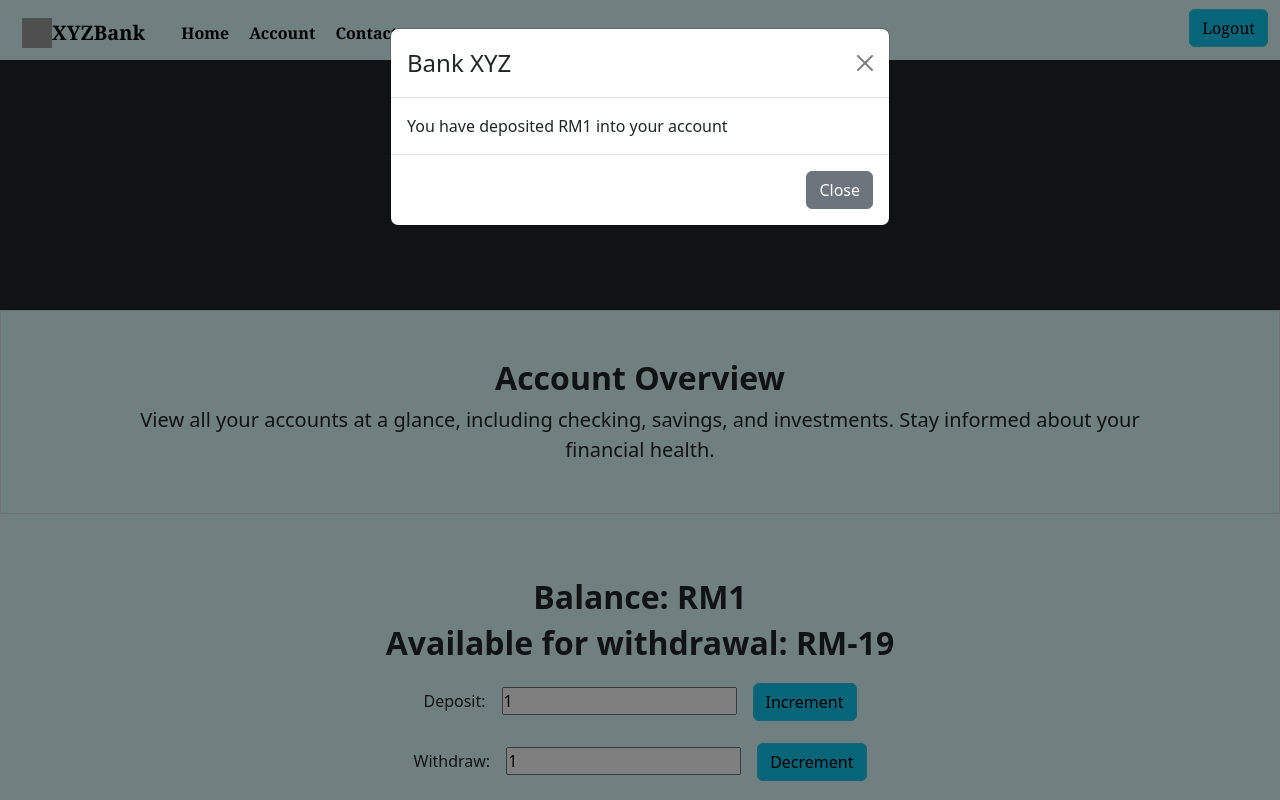
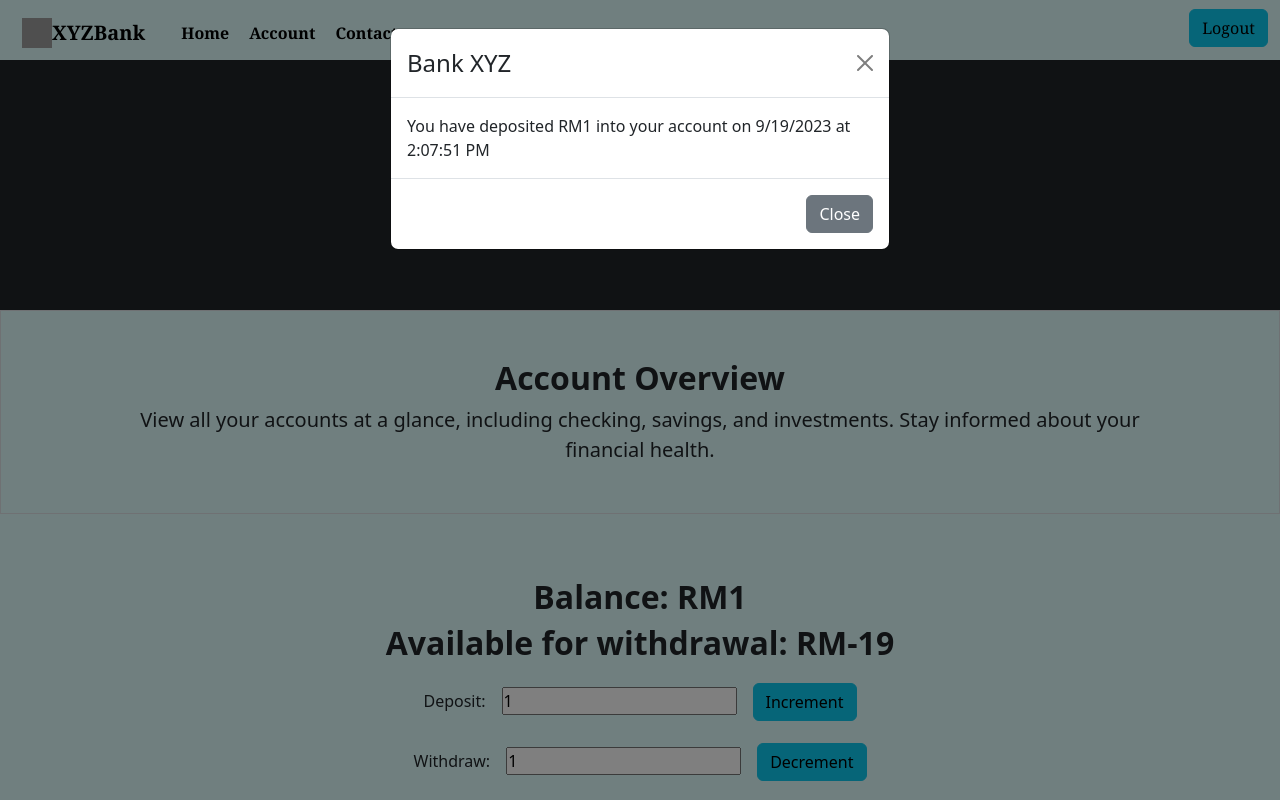
Before and after one commit to JoeG67/Banking-System, a React (Create React App) app: page /account in a window 1280 px wide. Both pictures are taken after a click on the button "Increment". Shown: the top 800 px of the page. Built offline with nearby package versions, Linux system fonts and the light colour scheme; grey boxes are pictures that could not be loaded.

Commit message:
Updated modals to show current date and time

```diff
--- a/src/Account.jsx
+++ b/src/Account.jsx
@@ -13,6 +13,11 @@ import "./App.scss";
 function Account() {
   const { user } = useUser(); // Assuming you have the user's email after login
   //The hooks below are initialized and created to help control the values of specific variables within the account page
+
+  //Both hooks below are set to get the current date and time to be displayed in the popup modals
+  const currDate = new Date().toLocaleDateString();
+  const currTime = new Date().toLocaleTimeString();
+
 
   // Three hooks below are related to the user's account balance and how the balance is manipulated
   const [balance, setBalance] = useState(user ? parseInt(user.balance) : 0);
@@ -115,7 +120,7 @@ const transfer = () => {
           <Modal.Title>Bank XYZ</Modal.Title>
         </Modal.Header>
            {/*Value being used to change the balance value is displayed below, onClick tag linking to the closing function*/}
-        <Modal.Body>You have deposited RM{incrementBy} into your account</Modal.Body>
+        <Modal.Body>You have deposited RM{incrementBy} into your account on {currDate} at {currTime}</Modal.Body>
         <Modal.Footer>
           {/*onClick linking to the closing function when the button is clicked*/}
           <Button variant="secondary" onClick={handleCloseInc}>
@@ -136,7 +141,7 @@ const transfer = () => {
           <Modal.Title>Bank XYZ</Modal.Title>
         </Modal.Header>
          {/*Value being used to change the balance value is displayed below, onClick tag linking to the closing function*/}
-        <Modal.Body>You have withdrawn RM{decrementBy} from your account</Modal.Body>
+        <Modal.Body>You have withdrawn RM{decrementBy} from your account on {currDate} at {currTime}</Modal.Body>
         <Modal.Footer>
            {/*onClick linking to the closing function when the button is clicked*/}
           <Button variant="secondary" onClick={handleCloseDec}>
@@ -173,7 +178,7 @@ const transfer = () => {
           <Modal.Title>Bank XYZ</Modal.Title>
         </Modal.Header>
           {/*Value being used to change the balance value is displayed below, onClick tag linking to the closing function*/}
-        <Modal.Body>You have transferred RM{decrementBy} from your account to {message}.</Modal.Body>
+        <Modal.Body>You have transferred RM{decrementBy} from your account to {message} on {currDate} at {currTime}.</Modal.Body>
         <Modal.Footer>
             {/*onClick linking to the closing function when the button is clicked*/}
           <Button variant="secondary" onClick={handleCloseTran}>
```
